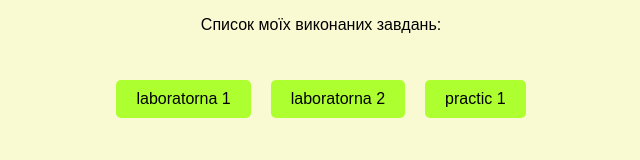
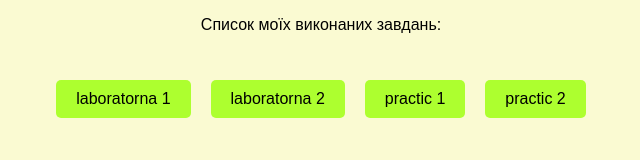
Before and after one commit to Chikh124/kep_web, a plain HTML site: page index.html in a window 1280 px wide. Shown: the whole page, without its empty margins (319-959 px from the left). Drawn offline with Linux system fonts and the light colour scheme.

Commit message:
Update index.html

```diff
--- a/index.html
+++ b/index.html
@@ -38,6 +38,7 @@
         <a class="button" href="lr1/index.html">laboratorna 1</a>
         <a class="button" href="lr2/index.html">laboratorna 2</a>
         <a class="button" href="pr1/index.html">practic 1</a>
+        <a class="button" href="pr2/index.html">practic 2</a>
     </div>
 </body>
 </html>
```
